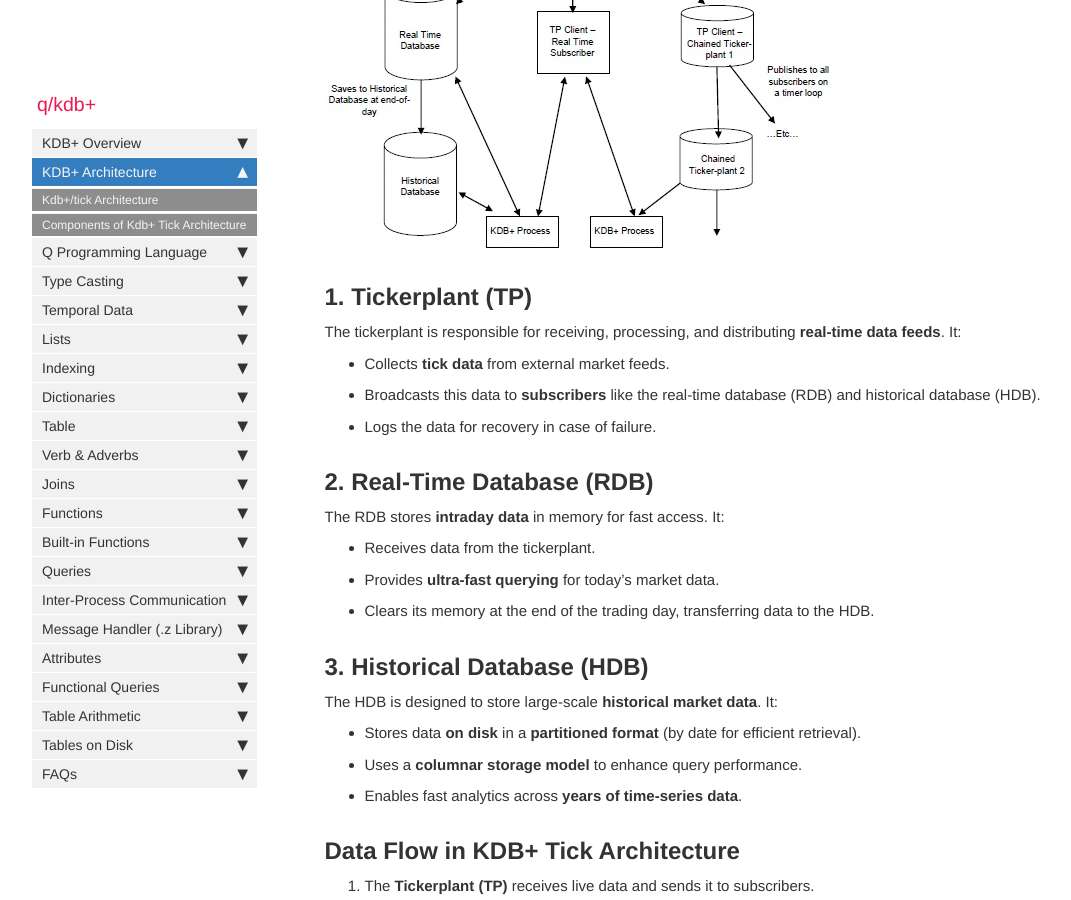
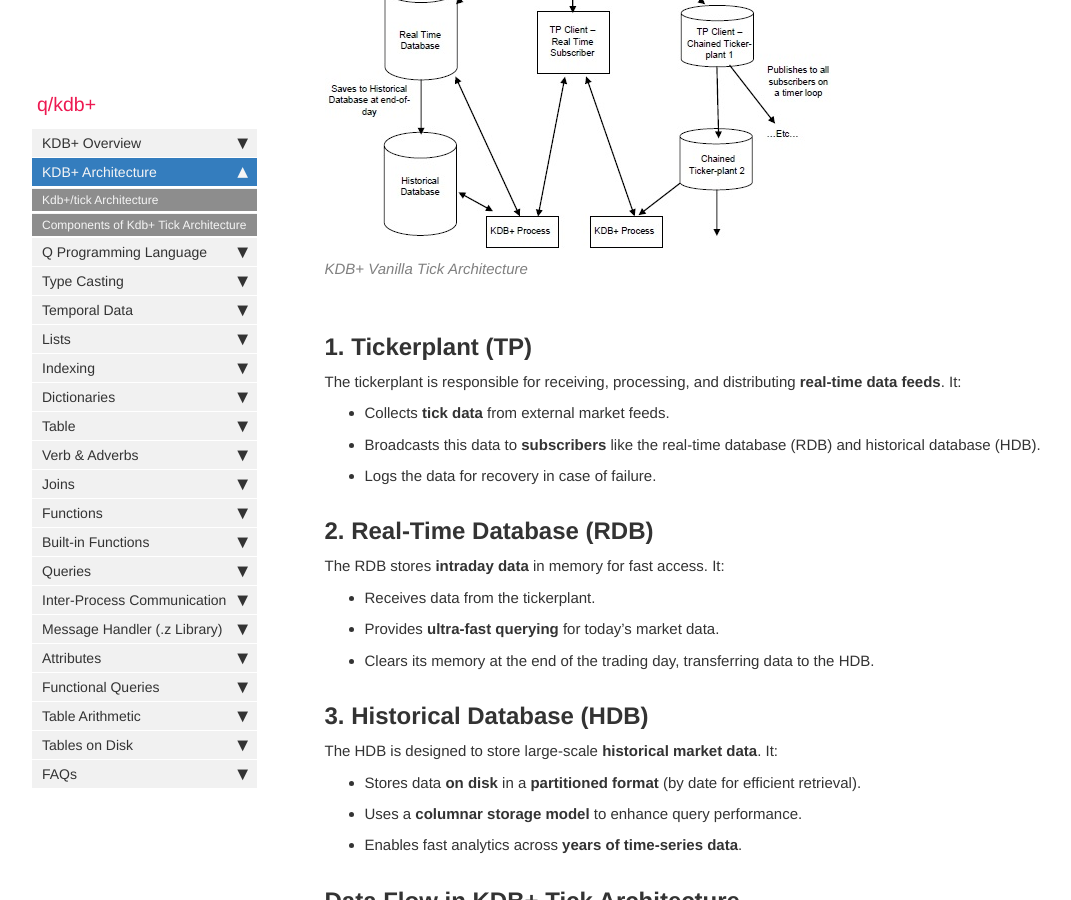
Before and after one commit to haideralikazi/qkdb, a Jekyll site: the page built from pages/qkdb/architecture.md, in a window 1280 px wide and 900 px high, scrolled down 861 px. Shown: the whole window, without its empty margins (38-1109 px from the left). Built offline with Jekyll 4.4.1, drawn with Linux system fonts in a browser that asks for light colours; comment, search, counter and statistics services are not loaded.

```diff
--- a/pages/qkdb/architecture.md
+++ b/pages/qkdb/architecture.md
@@ -8,7 +8,7 @@ sidebar: kdb_sidebar
 
 Kdb+ is designed to efficiently store and process **time-series data** by utilizing a **columnar data structure** and in-memory computing. The architecture consists of three main components:
 
-![KDB+ Tick Architecture](/images/kdb_architecture.png)
+{% include image.html file="kdb_architecture.png" alt="Jekyll" caption="KDB+ Vanilla Tick Architecture" %}
 
 ## **1. Tickerplant (TP)**
 The tickerplant is responsible for receiving, processing, and distributing **real-time data feeds**. It:
```
